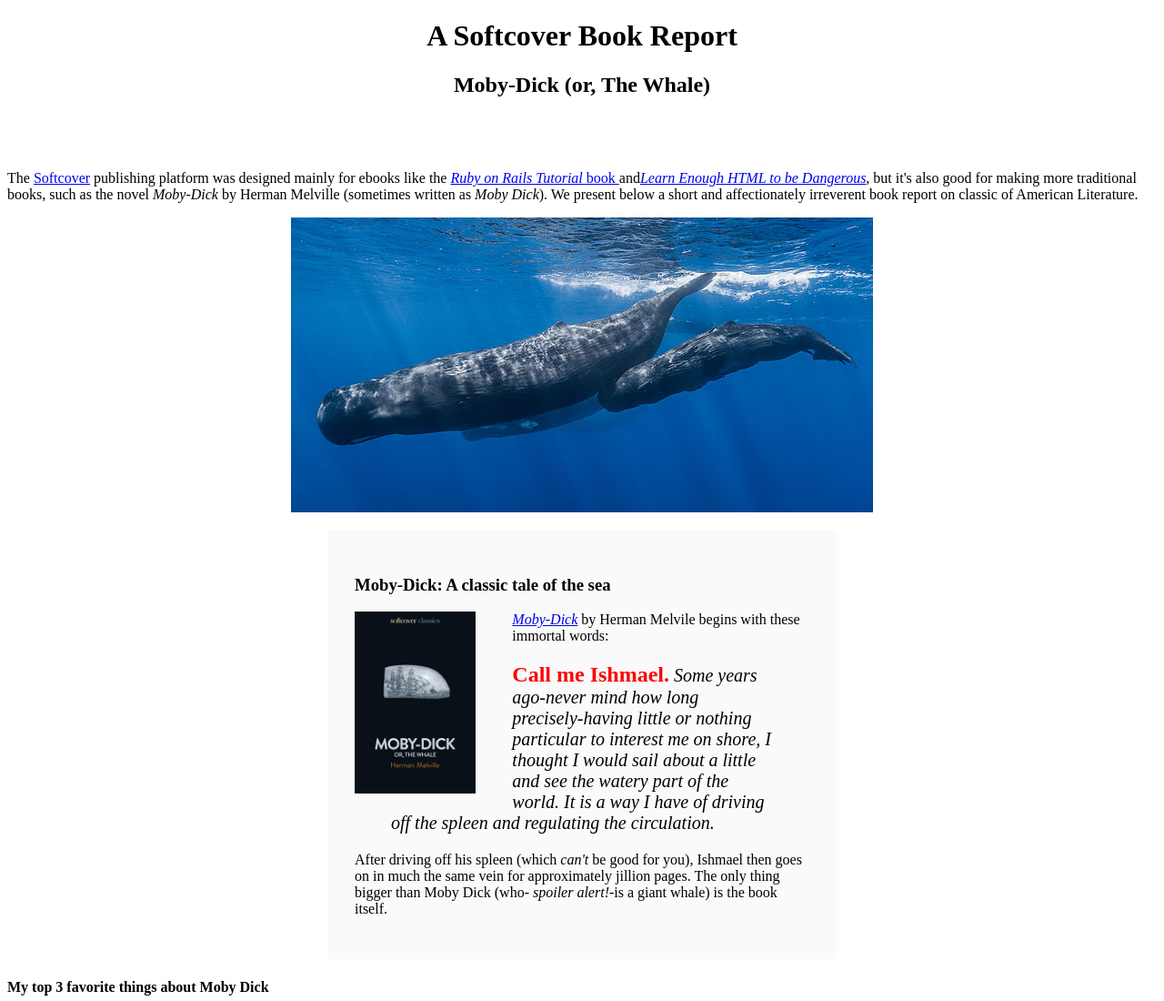
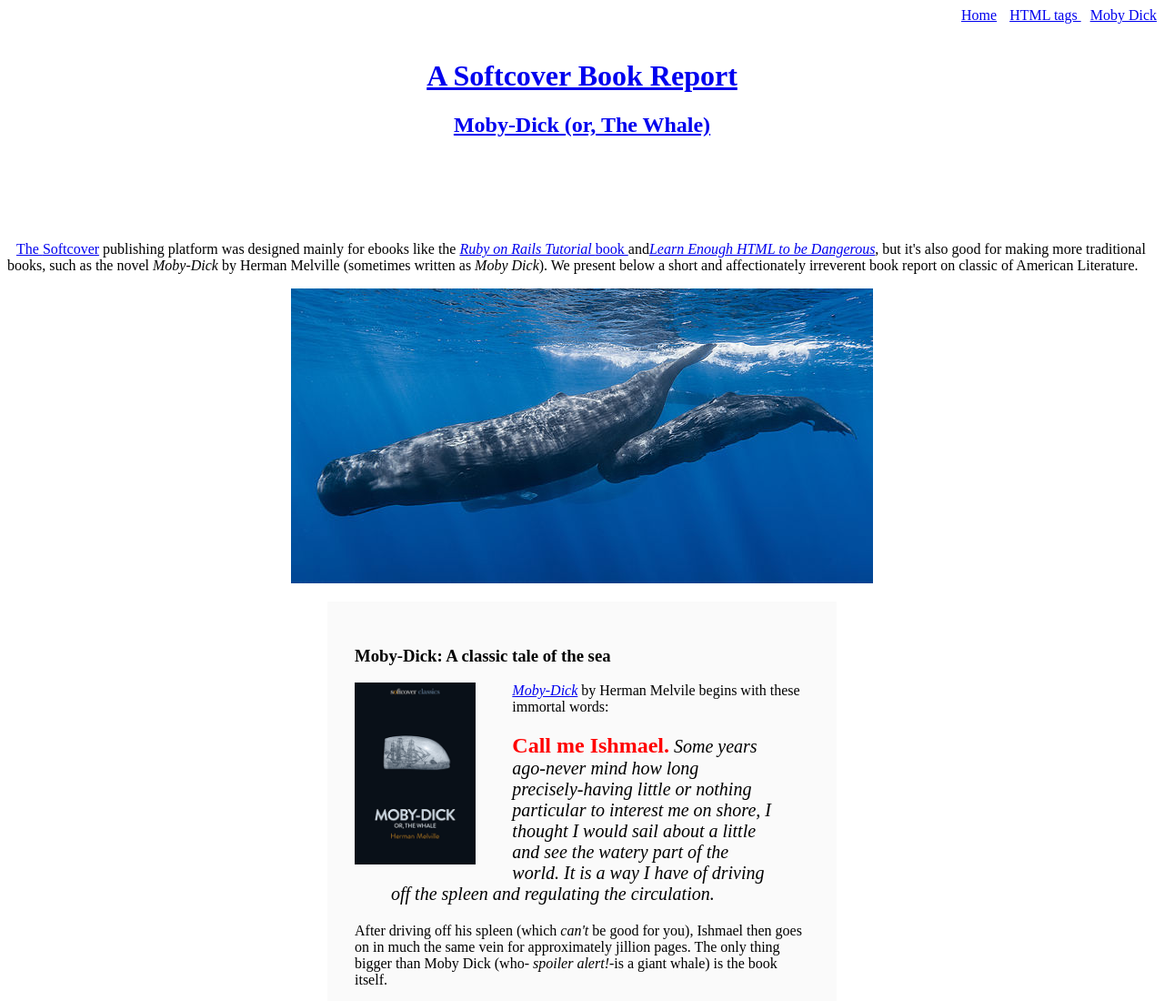
Before and after one commit to brightgeist7469/sample_website, a plain HTML site: page moby_dick.html in a window 1280 px wide. Shown: the top 1100 px of the page at 91% size. Drawn offline with Linux system fonts and the light colour scheme.

Commit message:
add nav menu to moby

```diff
--- a/moby_dick.html
+++ b/moby_dick.html
@@ -5,6 +5,13 @@
     <meta charset="utf-8">
   </head>
   <body>
+  <div style="text-align: right">
+   <a href="index.html">Home</a>
+   <a href="tags.html" style="margin: 0 0 0 10px;">HTML tags </a>
+   <a href="moby_dick.html" style="margin: 0 0 0 10px;">Moby Dick</>
+  </div>
+     <table>
+   </table>
     <header style="text-align: center; margin: 0 0 80px;">
       <h1>A Softcover Book Report</h1>
       <h2>Moby-Dick (or, The Whale)</h2>
```
